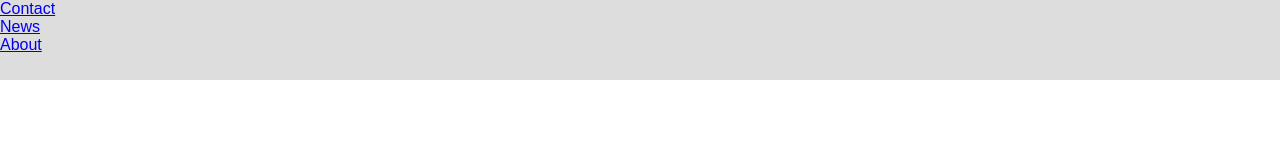
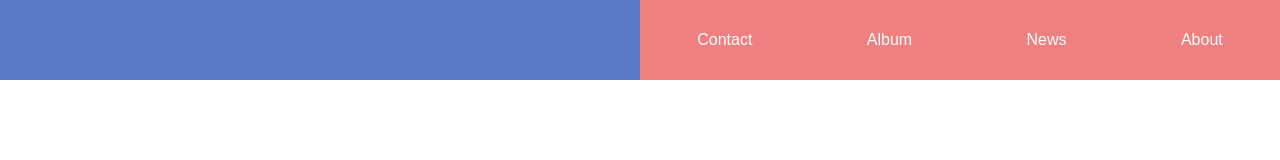
Before and after one commit to harrypunk/flex-menu, a plain HTML site: page src/index.html in a window 1280 px wide. Drawn offline with Linux system fonts and the light colour scheme.

Commit message:
margin-left auto

```diff
--- a/index.html
+++ b/src/index.html
@@ -13,9 +13,12 @@
         <div class="line"></div>
         <div class="line"></div>
       </div>
-      <ul class="nav-lins">
+      <ul class="nav-links">
         <li>
           <a href="#">Contact</a>
+        </li>
+        <li>
+          <a href="#">Album</a>
         </li>
         <li>
           <a href="#">News</a>
--- /dev/null
+++ b/src/style.css
@@ -0,0 +1,31 @@
+* {
+  margin: 0;
+  padding: 0;
+  box-sizing: border-box;
+}
+
+body {
+  font-family: Arial, Helvetica, sans-serif;
+}
+
+nav {
+  height: 10vh;
+  background: #5b78c7;
+}
+
+.nav-links {
+  display: flex;
+  list-style: none;
+  width: 50%;
+  background: lightcoral;
+  height: 100%;
+  justify-content: space-around;
+  align-items: center;
+  margin-left: auto;
+}
+
+.nav-links li a {
+  color: white;
+  text-decoration: none;
+  font-size: 16px;
+}
--- a/style.css
+++ /dev/null
@@ -1,24 +0,0 @@
-* {
-  margin: 0;
-  padding: 0;
-  box-sizing: border-box;
-}
-
-body {
-    font-family: Arial, Helvetica, sans-serif;
-}
-
-nav {
-  height: 10vh;
-  background: #DDD;
-}
-
-.nav-links{
-    display: flex;
-}
-
-.nav-links li a {
-    color: white;
-    text-decoration: none;
-    font-size: 16px;
-}
```
